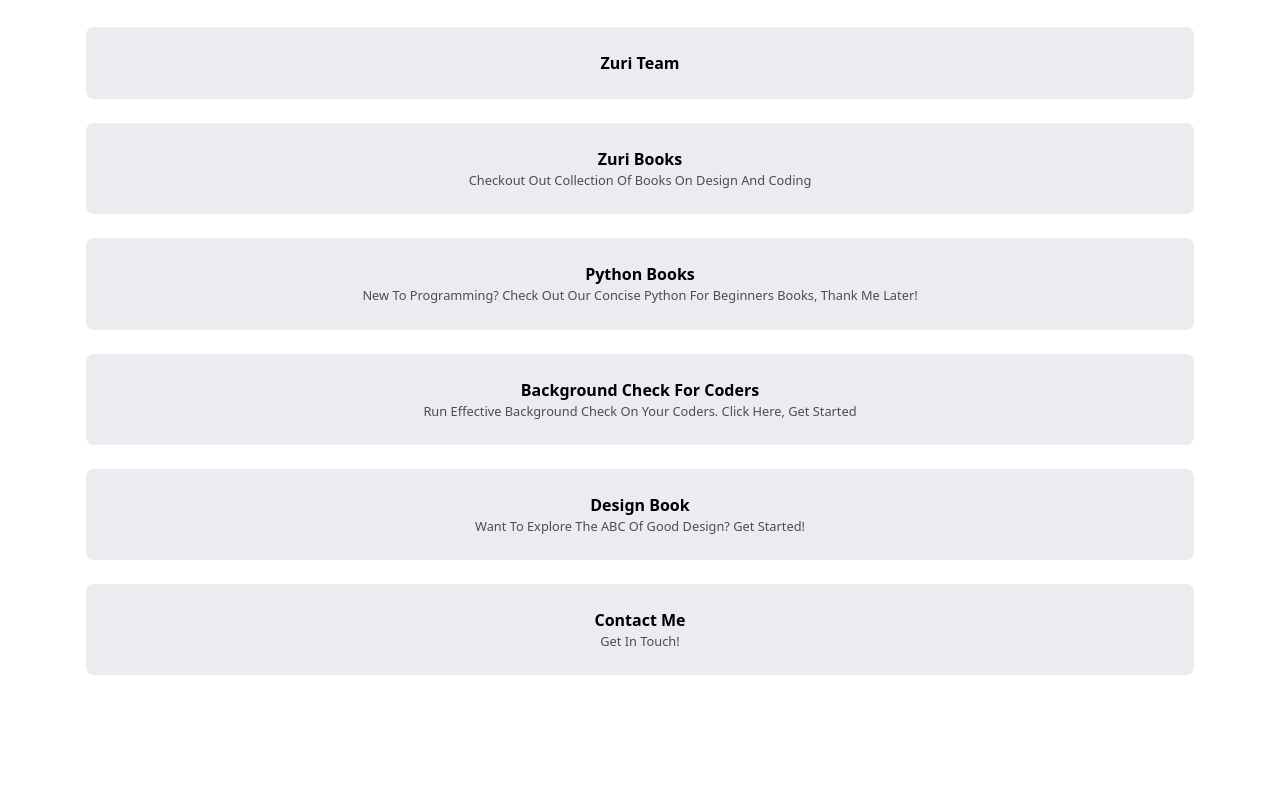
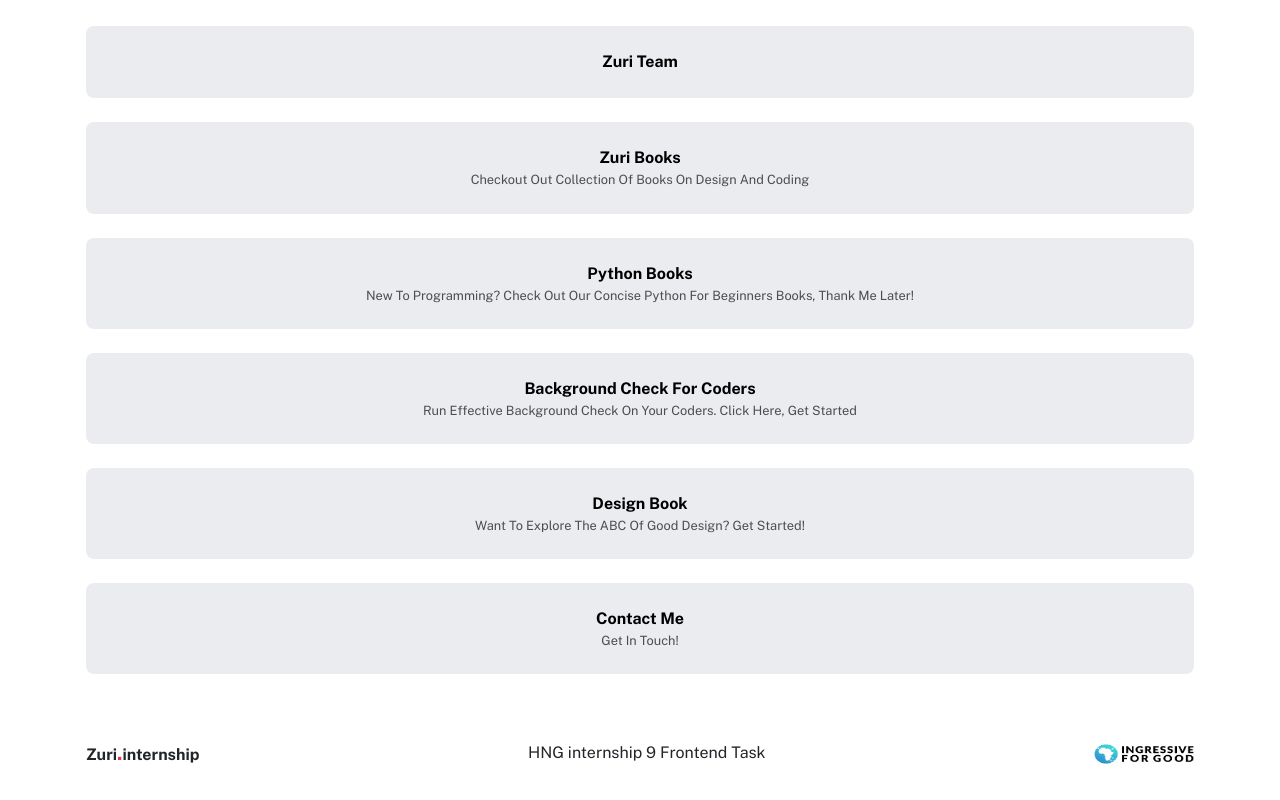
Before and after one commit to Kathalysth/task2, a React (Vite) app: page / in a window 1280 px wide. Shown: the part 229-1029 px from the top of the page. Before the commit the page ends 952 px from the top, so only its background shows below. Built offline with nearby package versions, Linux system fonts and the light colour scheme.

Commit message:
feat: footer section completed

```diff
--- a/index.html
+++ b/index.html
@@ -3,6 +3,10 @@
   <head>
     <meta charset="UTF-8" />
     <link rel="icon" type="image/svg+xml" href="/vite.svg" />
+    <link
+      href="https://fonts.googleapis.com/css2?family=Public+Sans:wght@400;500;600;700&display=swap"
+      rel="stylesheet"
+    />
     <meta name="viewport" content="width=device-width, initial-scale=1.0" />
     <title>Vite + React</title>
   </head>
--- a/src/App.jsx
+++ b/src/App.jsx
@@ -1,3 +1,4 @@
+import Footer from "./features/Footer";
 import Links from "./features/Links";
 import Profile from "./features/Profile";
 
@@ -7,6 +8,9 @@
       <Profile />
       <br />
       <Links />
+      <br />
+      <br />
+      <Footer />
     </main>
   );
 }
--- /dev/null
+++ b/src/features/Footer.jsx
@@ -0,0 +1,21 @@
+import React from "react";
+import ingressive from "../assets/I4G-Logo-Color-Cropped.webp";
+const Footer = () => {
+  return (
+    <footer className="d-flex justify-content-between align-items-center flex-column flex-md-row">
+      <div className="fw-bolder">
+        <span>Zuri</span>
+        <span className="text-danger" style={{ fontSize: 20 }}>
+          .
+        </span>
+        internship
+      </div>
+      <span>HNG internship 9 Frontend Task</span>
+      <div>
+        <img src={ingressive} width={100} height={20} />
+      </div>
+    </footer>
+  );
+};
+
+export default Footer;
--- a/src/scss/app.scss
+++ b/src/scss/app.scss
@@ -1,4 +1,5 @@
 .app {
+  font-family: "Public Sans", Arial;
   padding: 2rem 1rem;
   .image-wrapper {
     position: relative;
```
Also changed, not shown: src/assets/I4G-Logo-Color-Cropped.webp (added).
